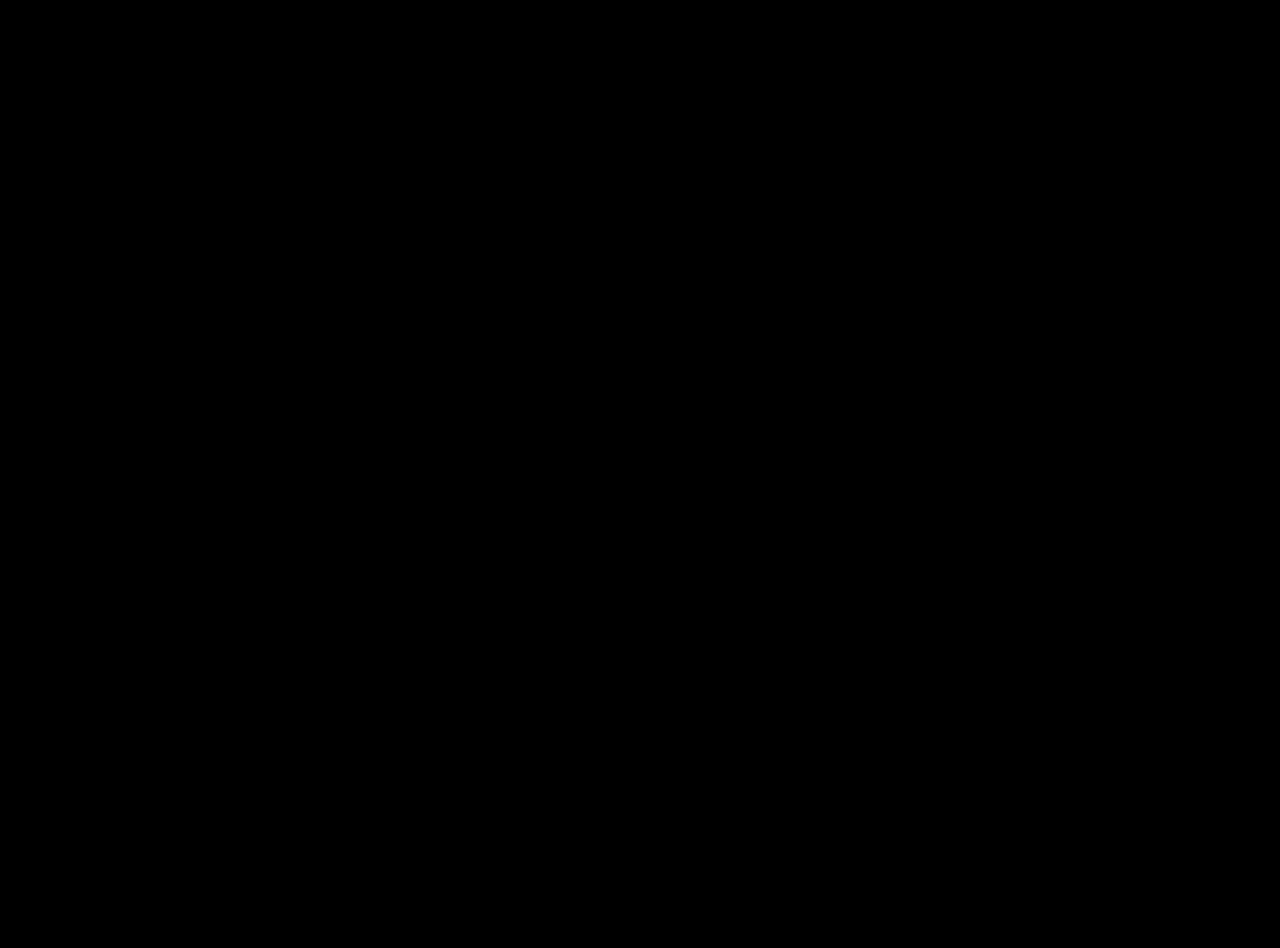
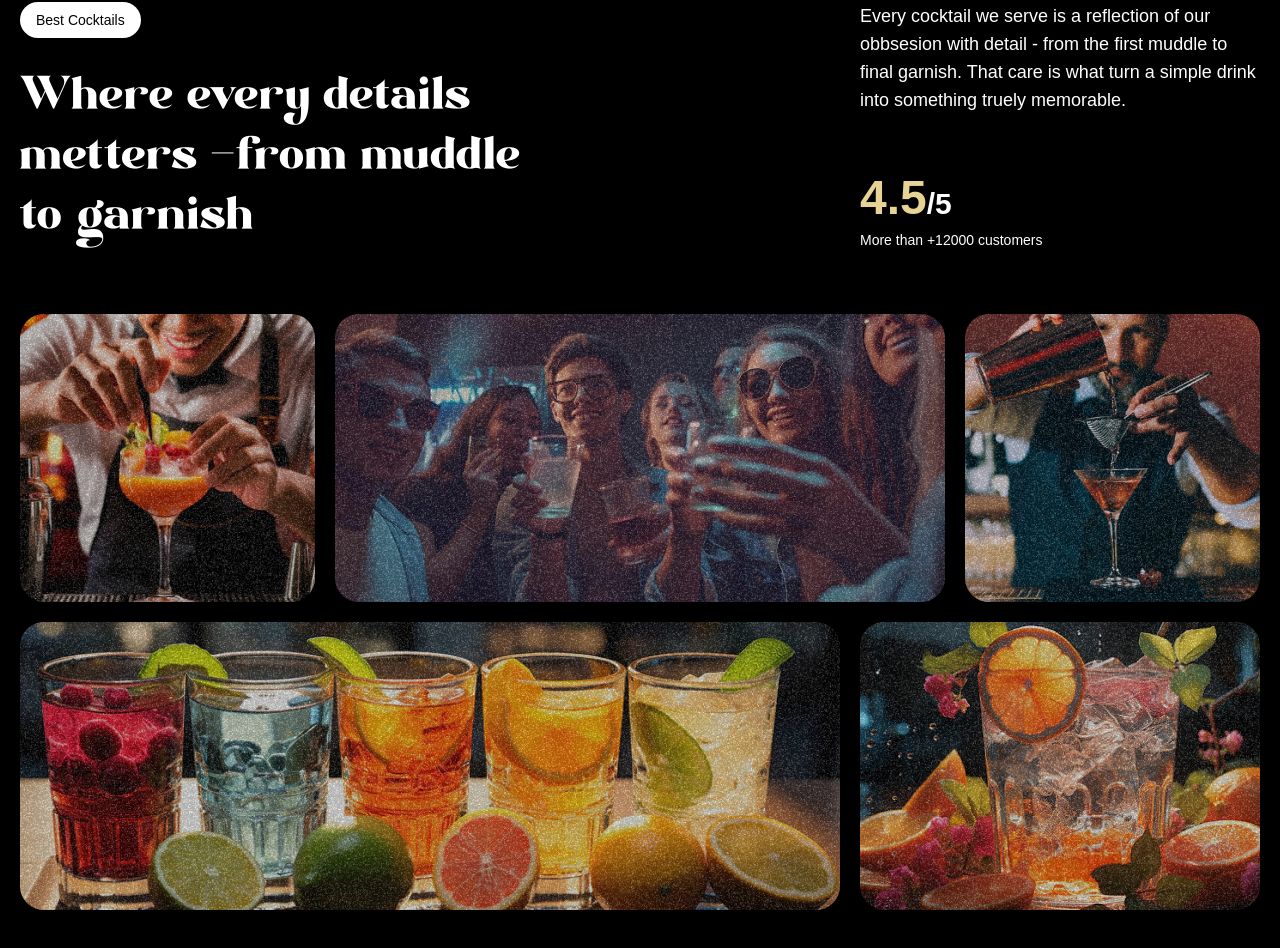
Before and after one commit to Bhavin-307/mogito-pour, a React (Vite) app: page / in a window 1280 px wide. Shown: the part 1710-2658 px from the top of the page. Before the commit the page ends 1600 px from the top, so only its background shows below. Built offline with nearby package versions, Linux system fonts and the light colour scheme; a web font is replaced by a local one.

Commit message:
implements About Section

```diff
--- a/src/App.jsx
+++ b/src/App.jsx
@@ -4,6 +4,7 @@
 import Navbar from './components/Navbar'
 import Hero from './components/Hero'
 import Cocktails from './components/Cocktails'
+import About from './components/About'
 
 gsap.registerPlugin(ScrollTrigger, SplitText)
 
@@ -13,6 +14,7 @@
       <Navbar />
       <Hero />
       <Cocktails />
+      <About />
     </main>
   )
 }
--- /dev/null
+++ b/src/components/About.jsx
@@ -0,0 +1,98 @@
+import gsap from "gsap";
+import { useGSAP } from "@gsap/react";
+import { SplitText } from "gsap/all";
+
+const About = () => {
+  useGSAP(() => {
+    const titleSplit = SplitText.create("#about h2", {
+      type: "words",
+    });
+
+    const scrollTimeLine = gsap.timeline({
+      scrollTrigger: {
+        trigger: "#about",
+        start: "top center",
+      },
+    });
+
+    scrollTimeLine
+      .from(titleSplit.words, {
+        opacity: 0,
+        duration: 1,
+        yPercent: 100,
+        ease: "expo.out",
+        stagger: 0.02,
+      })
+      .from(
+        ".top-grid div, .bottom-grid div",
+        {
+          opacity: 0,
+          duration: 1,
+          ease: "power1.inOut",
+          stagger: 0.04,
+        },
+        "-=0.5"
+      );
+  });
+  return (
+    <div id="about">
+      <div className="mb-16 md:px-0 px-5">
+        <div className="content">
+          <div className="md:col-span-8">
+            <p className="badge">Best Cocktails</p>
+            <h2>
+              Where every details metters <span className="text-white">-</span>
+              from muddle to garnish
+            </h2>
+          </div>
+
+          <div className="sub-content">
+            <p>
+              Every cocktail we serve is a reflection of our obbsesion with
+              detail - from the first muddle to final garnish. That care is what
+              turn a simple drink into something truely memorable.
+            </p>
+
+            <div>
+              <p className="md:text-3xl text-xl font-bold">
+                <span>4.5</span>/5
+              </p>
+              <p className="text-sm text-white">More than +12000 customers</p>
+            </div>
+          </div>
+        </div>
+      </div>
+
+      <div className="top-grid">
+        <div className="md:col-span-3">
+          <div className="noisy" />
+          <img src="/images/abt1.png" alt="grid-image-1" />
+        </div>
+
+        <div className="md:col-span-6">
+          <div className="noisy" />
+          <img src="/images/abt2.png" alt="grid-image-2" />
+        </div>
+
+        <div className="md:col-span-3">
+          <div className="noisy" />
+          <img src="/images/abt5.png" alt="grid-image-5" />
+        </div>
+      </div>
+
+      <div className="bottom-grid">
+        <div className="md:col-span-8">
+          <div className="noisy" />
+          <img src="/images/abt3.png" alt="grid-image-3" />
+        </div>
+
+        <div className="md:col-span-4">
+          <div className="noisy" />
+          <img src="/images/abt4.png" alt="grid-image-4" />
+        </div>
+      </div>
+    </div>
+  );
+};
+
+export default About;
```
